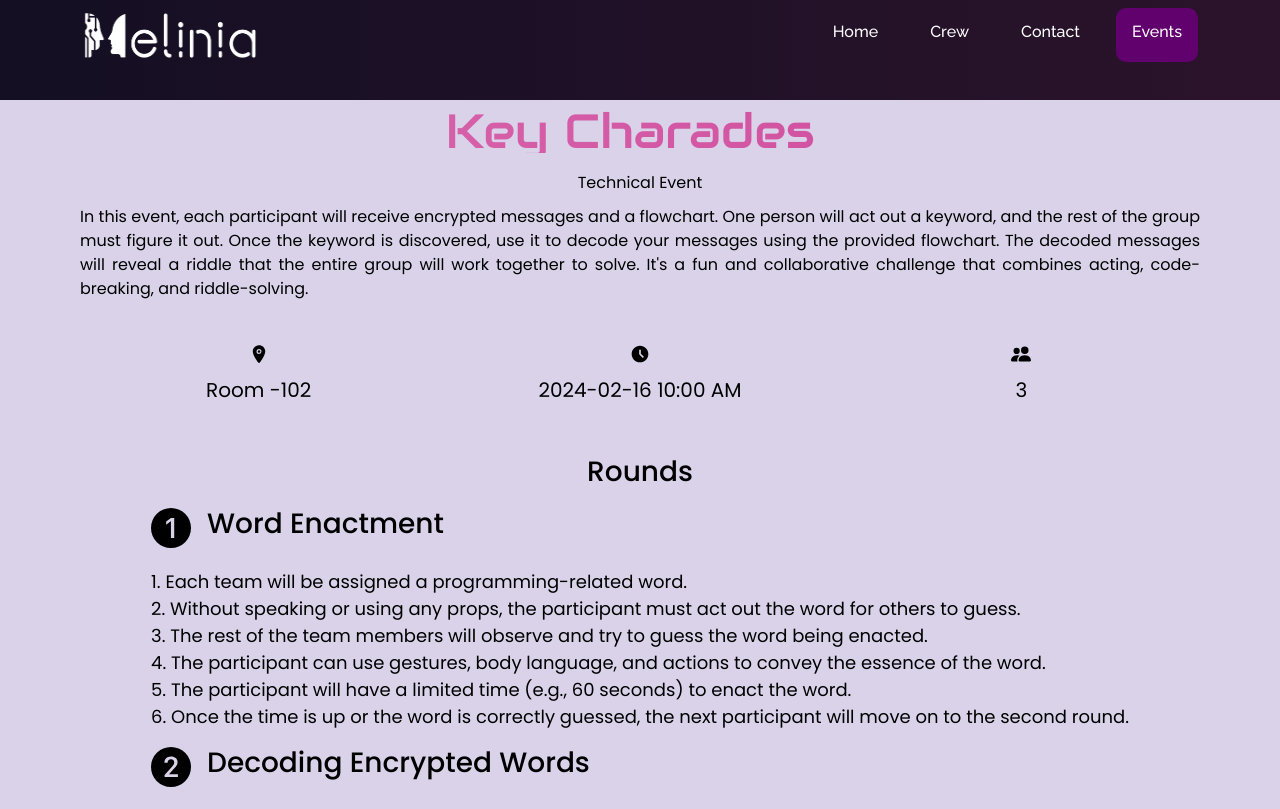
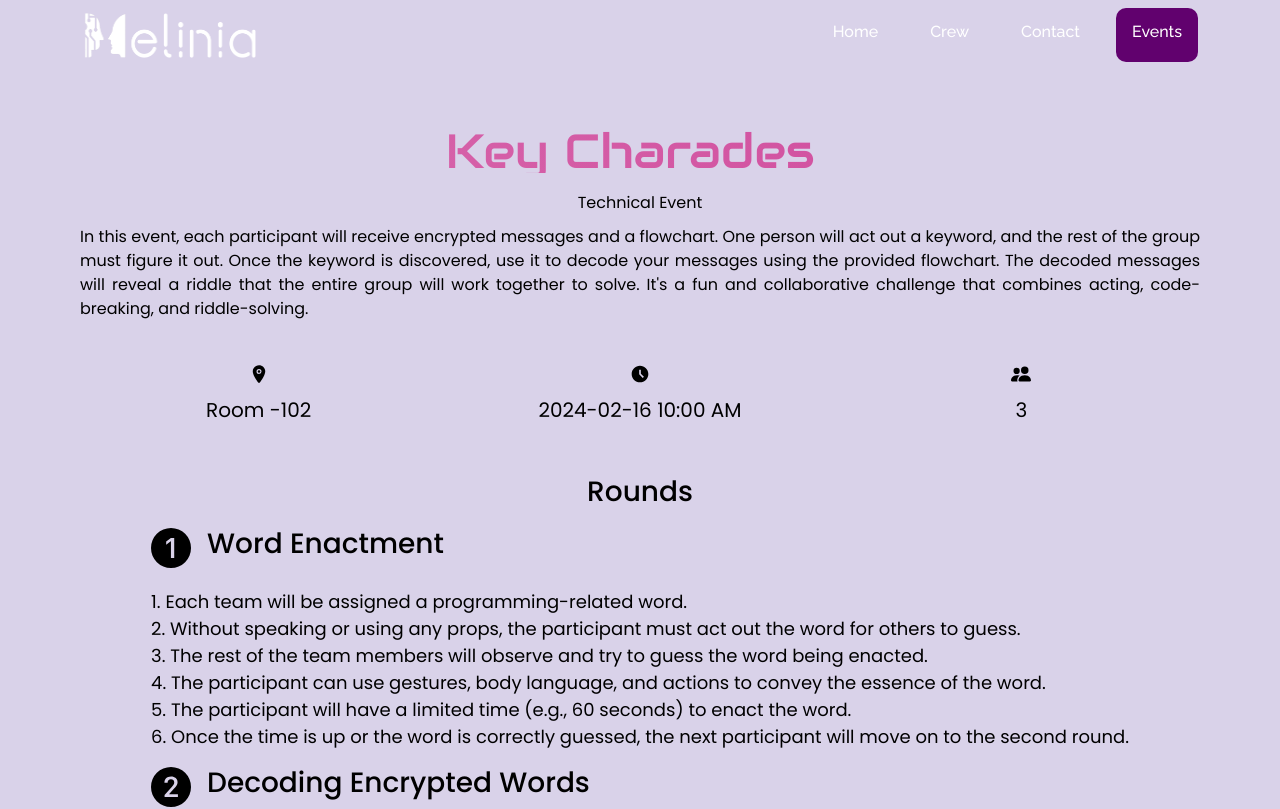
Before and after one commit to janumathigp/melinia-2024, a React (Create React App) app: page /events/1 in a window 1280 px wide. Shown: the top 809 px of the page. Built offline with nearby package versions, Linux system fonts and the light colour scheme.

Commit message:
events-padding

```diff
--- a/src/Components/Events/MainDescription.js
+++ b/src/Components/Events/MainDescription.js
@@ -252,7 +252,7 @@ const MainDescription = () => {
   const { title, description, round1, round2, round3, rules, venue, note, teamsize, coordinators, date, time, technical } = event;
 
   return (
-    <div className="main-wrapper" style={{ backgroundColor: "#d9d2e9" }}>
+    <div className="main-wrapper" style={{ backgroundColor: "#d9d2e9", padding:"20px" }}>
       <Container className="text-black" style={{ marginTop: "100px", padding: '10px' }}>
         <Particle></Particle>
         <div className='title'>
```
